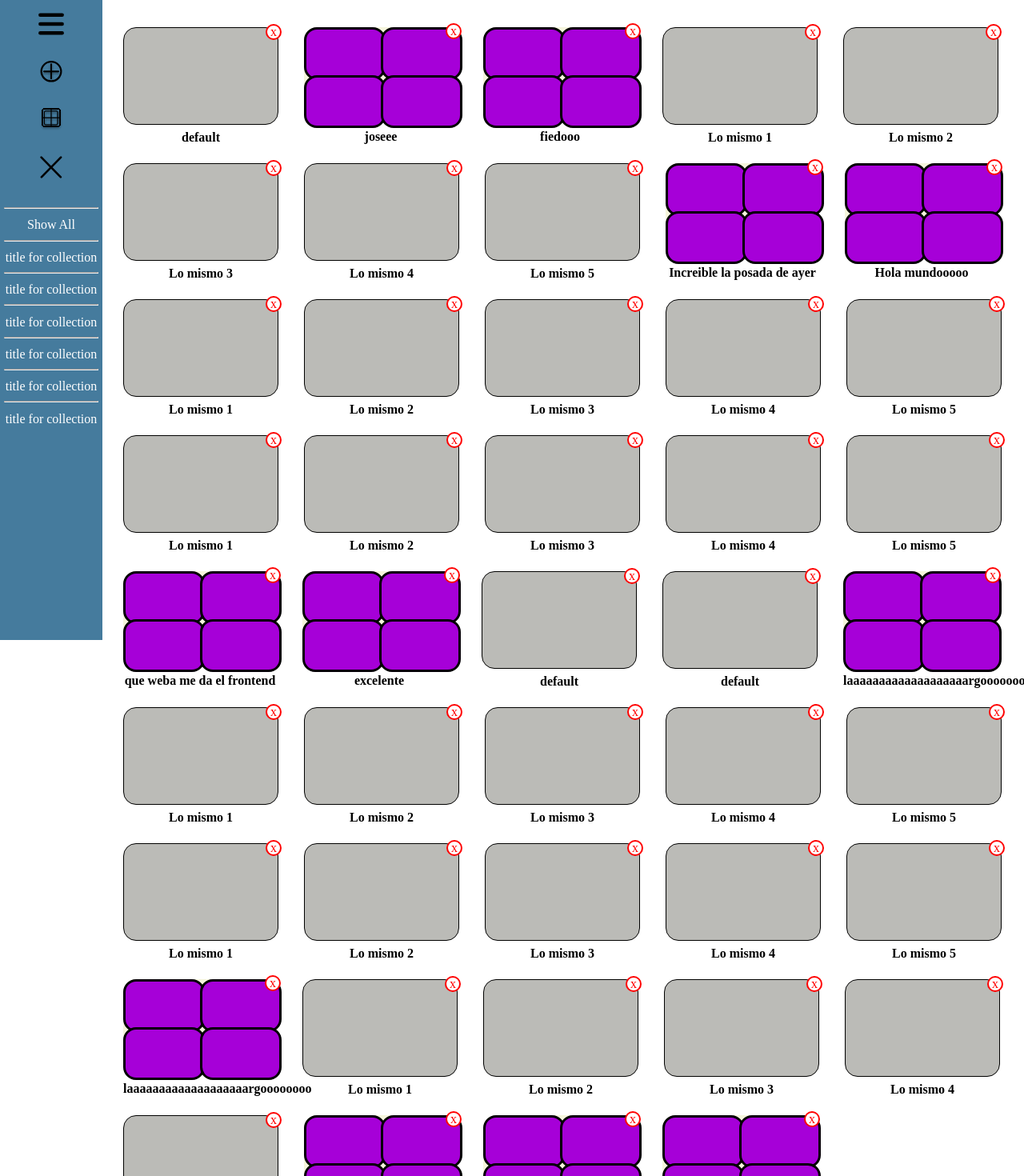
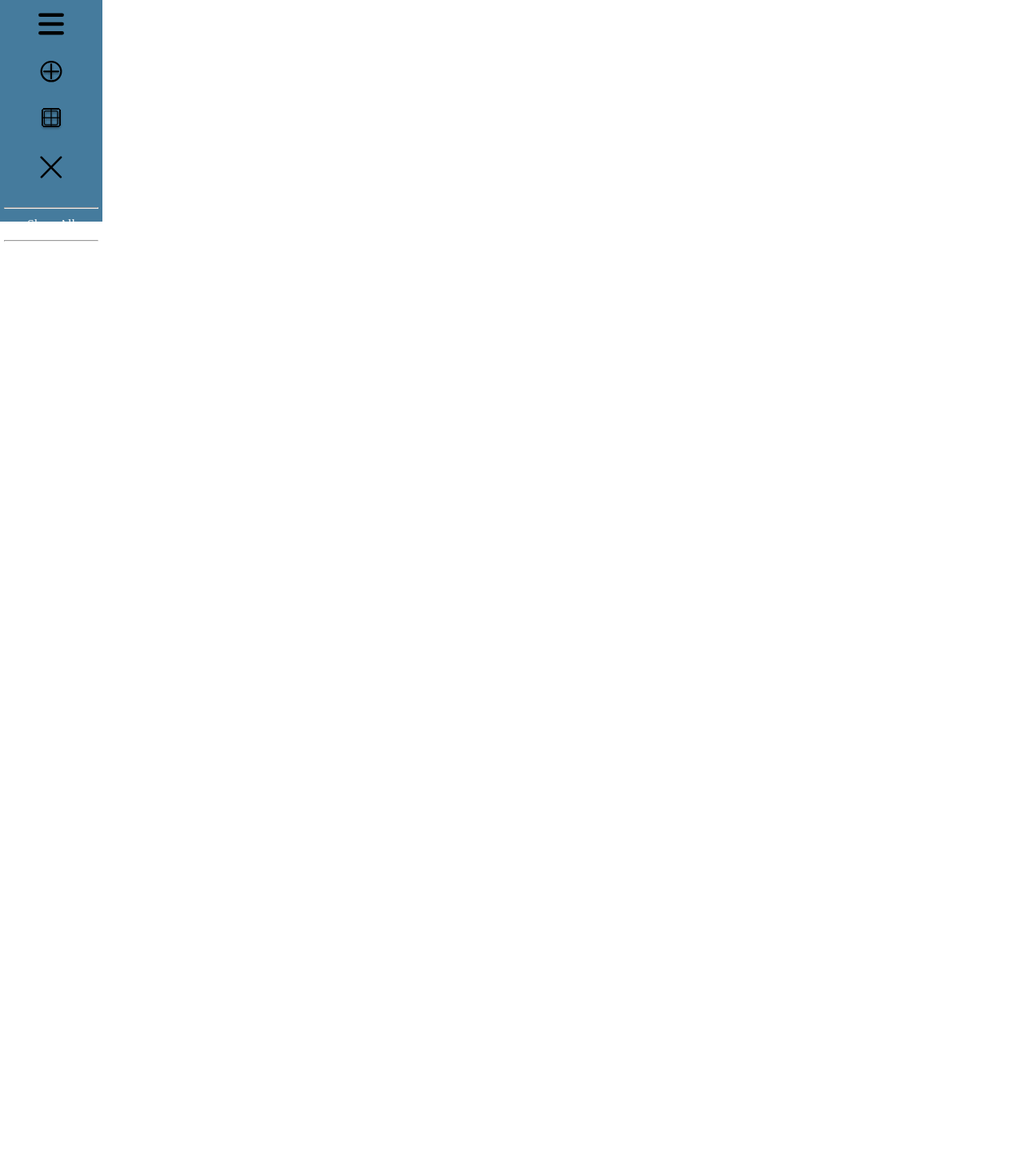
Before and after one commit to TRIYAN-SALAZAR/To-do-List, a React (Vite) app in the folder app-frontend/: page / in a window 1280 px wide. Shown: the top 1470 px of the page at 80% size. After the commit the page ends 820 px from the top, so only its background shows below. Built offline with nearby package versions, Linux system fonts and the light colour scheme.

Commit message:
cambios cambios

```diff
--- a/app-frontend/src/App.css
+++ b/app-frontend/src/App.css
@@ -21,3 +21,7 @@ div#root {
 
     display: flex;
 }
+
+input {
+    cursor: pointer;
+}
--- /dev/null
+++ b/app-frontend/src/components/MessageWarning.jsx
@@ -0,0 +1,13 @@
+import '../css/MessageWarning.css'
+
+export default function MessegeWarning({typeMessage, Messege, action} ) {
+    return (
+        <section className={typeMessage}>
+            <h3>Seguro que desea eliminar</h3>
+            <section className="buttoms">
+                <input type="button" value="sure" />
+                <input type="button" value="lies" />
+            </section>
+        </section>
+    );
+}
--- a/app-frontend/src/components/Tasks.jsx
+++ b/app-frontend/src/components/Tasks.jsx
@@ -1,4 +1,6 @@
 import BtnEliminar from './btn-eliminar';
+import MessegeWarning from './MessageWarning';
+
 import '../css/Tasks.css';
 
 export default function Tasks({title = "default"}) {
--- a/app-frontend/src/components/nav-bar.jsx
+++ b/app-frontend/src/components/nav-bar.jsx
@@ -17,19 +17,14 @@ export default function NavBar() {
             </section>
             <section id='collections'>
                 <DefaultRenderAll />
-                <CollectionForNav />
-                <CollectionForNav />
-                <CollectionForNav />
-                <CollectionForNav />
-                <CollectionForNav />
-                <CollectionForNav />
+                <CollectionsForNav />
 
             </section>
         </nav>
     )
 }
 
-function CollectionForNav() {
+function CollectionsForNav() {
     return (
         <>
             <hr/>
--- /dev/null
+++ b/app-frontend/src/css/MessageWarning.css
@@ -0,0 +1,19 @@
+.defaulMessageWarning {
+    width: 25rem;
+    height: 8rem;
+
+    display: flex;
+    flex-direction: column;
+
+    align-items: center;
+    justify-content: center;
+
+    background-color: red;
+
+    position: fixed;
+
+    top: 50%;
+    left: 50%;
+    transform: translate(-50%, -50%);
+    z-index: 30;
+}
--- a/app-frontend/src/css/btnEliminar.css
+++ b/app-frontend/src/css/btnEliminar.css
@@ -21,4 +21,6 @@
     background-color: white;
 
     z-index: 5;
+
+    visibility: hidden;
 }
--- a/app-frontend/src/css/nav-Bar.css
+++ b/app-frontend/src/css/nav-Bar.css
@@ -1,7 +1,7 @@
 nav {
     background-color: var(--azul-chido);
     min-width: 10vw;
-    min-height: 100vh;
+    min-height: 100%;
     max-height: max-content;
 
     display: flex;
@@ -49,7 +49,6 @@ section#collections {
     min-width: 10vw;
 
     width: 100%;
-    height: 100%;
 
     display: flex;
     flex-direction: column;
--- a/app-frontend/src/pages/renderAll.jsx
+++ b/app-frontend/src/pages/renderAll.jsx
@@ -2,6 +2,7 @@ import Tasks from "../components/Tasks";
 import Collection from "../components/Collections";
 import CreateCollection from "../forms/CreateCollectionForm";
 import CreateTask from "../forms/CreateTaskForm";
+import MessegeWarning from "../components/MessageWarning";
 
 import "../css/RenderAll.css";
 
@@ -9,27 +10,8 @@ export default function RenderAll() {
   return (
     <>
       <section id="render-all">
-        <Tasks />
-        <Collection title={"joseee"} />
-        <Collection title={"fiedooo"} />
         <RenderTasks />
-        <Collection title={"Increible la posada de ayer"} />
-        <Collection title={"Hola mundooooo"} />
-        <RenderTasks />
-        <RenderTasks />
-        <Collection title={"que weba me da el frontend"} />
-        <Collection title={"excelente"} />
-        <Tasks />
-        <Tasks />
-        <Collection title={"laaaaaaaaaaaaaaaaaaargoooooooo"} />
-        <RenderTasks />
-        <RenderTasks />
-        <Collection title={"laaaaaaaaaaaaaaaaaaargoooooooo"} />
-
-        <RenderTasks />
-        <Collection title={"tunomaaaamaauoOouO"} />
-        <Collection title={"sipo"} />
-        <Collection title={"no"} />
+        <RenderCollections />
       </section>
 
         <CreateCollection />
@@ -41,11 +23,15 @@ export default function RenderAll() {
 function RenderTasks() {
   return (
     <>
-      <Tasks title={"Lo mismo 1"} />
-      <Tasks title={"Lo mismo 2"} />
-      <Tasks title={"Lo mismo 3"} />
-      <Tasks title={"Lo mismo 4"} />
-      <Tasks title={"Lo mismo 5"} />
+
     </>
   );
 }
+
+function RenderCollections() {
+  return (
+    <>
+
+    </>
+  )
+}
```
